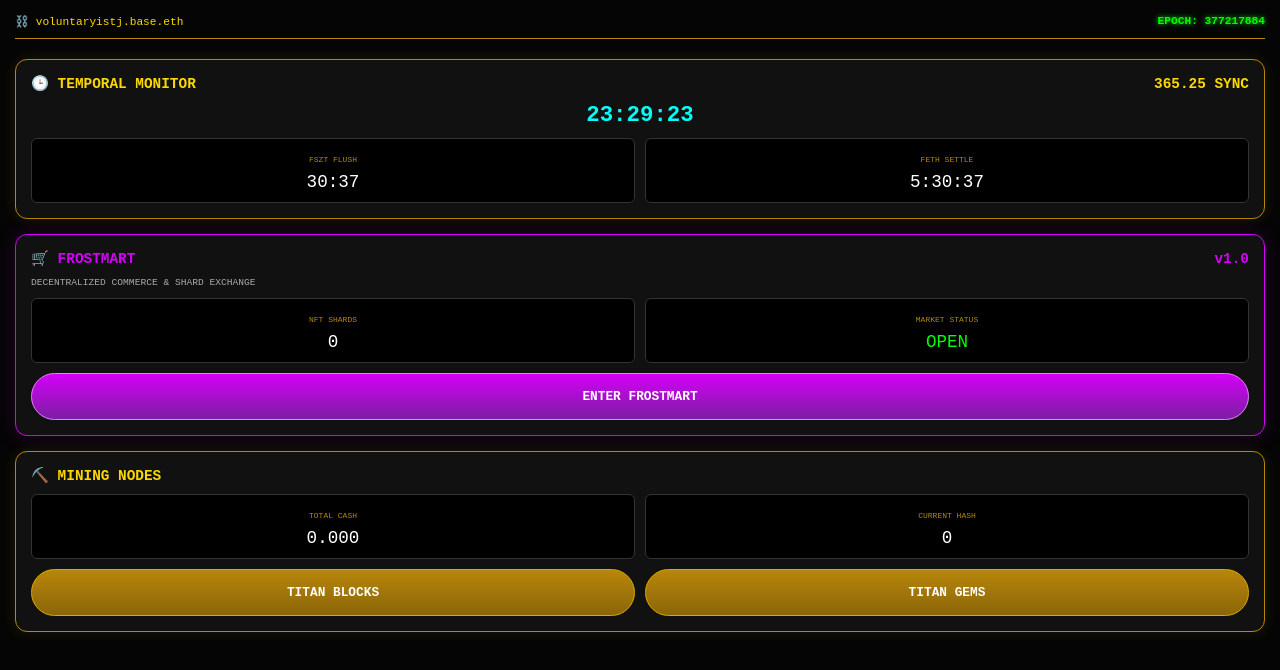
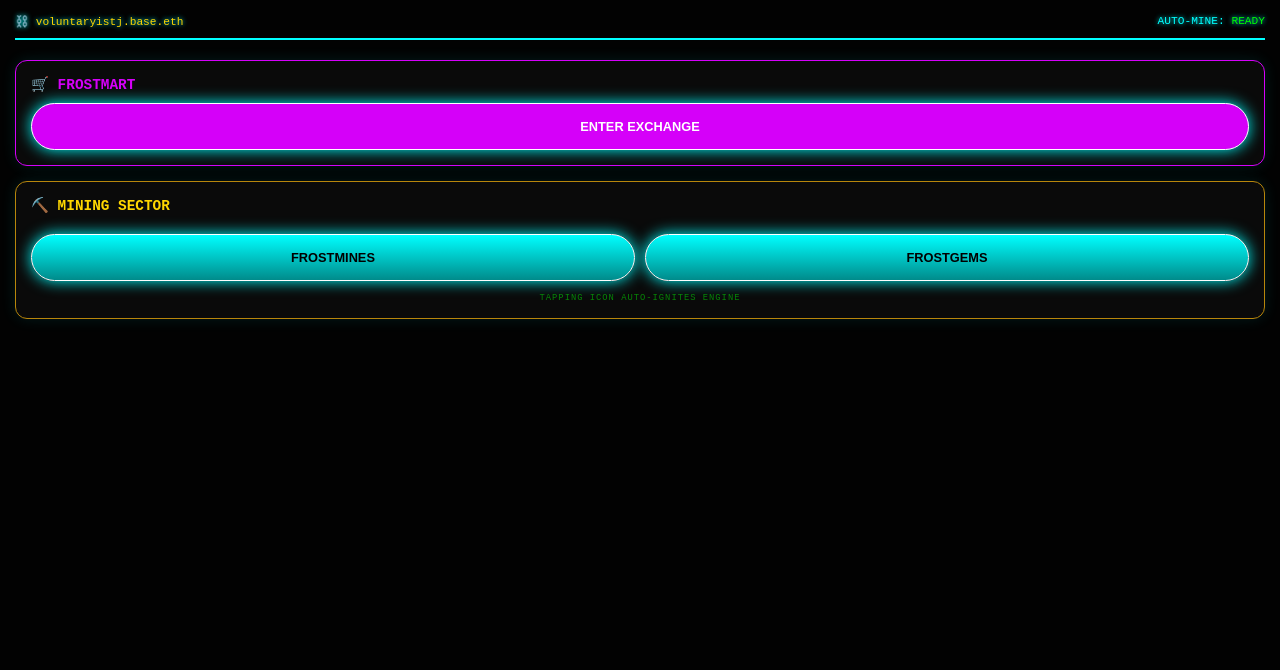
Before and after one commit to FrosTether/Finux, a plain HTML site: page index.html in a window 1280 px wide. Drawn offline with Linux system fonts and the light colour scheme.

Commit message:
Update index.html

```diff
--- a/index.html
+++ b/index.html
@@ -5,81 +5,43 @@
 <meta name="viewport" content="width=device-width,initial-scale=1,user-scalable=no,maximum-scale=1,viewport-fit=cover">
 <meta charset="UTF-8">
 <style>
-:root{--bg:#050505;--g:#FFD700;--gd:#B8860b;--f:#111;--p:#d500f9;--c:#0ff;--sb:env(safe-area-inset-bottom,20px)}
+:root{--bg:#020202;--g:#FFD700;--gd:#B8860b;--p:#d500f9;--c:#0ff;--sb:env(safe-area-inset-bottom,20px)}
 *{margin:0;padding:0;box-sizing:border-box;-webkit-tap-highlight-color:transparent;user-select:none}
 body{background:var(--bg);color:var(--g);font-family:'Courier New',monospace;height:100vh;display:flex;flex-direction:column;align-items:center;padding:15px}
-.h{width:100%;border-bottom:1px solid var(--gd);padding-bottom:10px;margin-bottom:20px;display:flex;justify-content:space-between;font-size:.7rem}
-.u38{color:#0f0;font-weight:900;text-shadow:0 0 5px #0f0}
-.card{width:100%;background:#111;border:1px solid var(--gd);border-radius:12px;padding:15px;margin-bottom:15px;box-shadow:0 0 15px rgba(255,215,0,.1)}
+.h{width:100%;border-bottom:2px solid var(--c);padding-bottom:10px;margin-bottom:20px;display:flex;justify-content:space-between;font-size:.7rem;text-shadow:0 0 5px var(--c)}
+.card{width:100%;background:#0a0a0a;border:1px solid var(--gd);border-radius:12px;padding:15px;margin-bottom:15px;box-shadow:0 0 15px rgba(0,255,255,0.1)}
 .card-head{font-size:.9rem;font-weight:900;margin-bottom:10px;display:flex;justify-content:space-between;align-items:center}
-.stat-grid{display:grid;grid-template-columns:1fr 1fr;gap:10px}
-.stat-box{background:#000;border:1px solid #333;padding:10px;border-radius:6px;text-align:center}
-.stat-val{font-size:1.1rem;color:#fff;display:block;margin-top:5px}
-.stat-label{font-size:.5rem;color:var(--gd);text-transform:uppercase}
-.btn-launch{width:100%;background:linear-gradient(180deg,#b8860b,#8b6508);color:#fff;border:1px solid #da0;padding:15px;border-radius:25px;font-size:.8rem;font-weight:900;margin-top:10px;text-decoration:none;display:block;text-align:center;text-transform:uppercase}
-.mart-box{border-color:var(--p);box-shadow:0 0 20px rgba(213,0,249,.15)}
-.mart-btn{background:linear-gradient(180deg,var(--p),#7b1fa2);border-color:#ea80fc}
-#clock{font-size:1.4rem;font-weight:900;color:var(--c);text-align:center;margin:10px 0}
+.btn-launch{width:100%;background:linear-gradient(180deg,var(--c),#008b8b);color:#000;border:1px solid #fff;padding:15px;border-radius:25px;font-size:.8rem;font-weight:900;margin-top:10px;text-decoration:none;display:block;text-align:center;text-transform:uppercase;box-shadow:0 0 15px var(--c)}
+#shield-info{font-size:.55rem;color:#0f0;text-align:center;margin-top:12px;letter-spacing:1px;animation:pulse 2s infinite}
+@keyframes pulse{50%{opacity:0.5}}
 </style>
 </head>
 <body>
 <div class="h">
-<div>⛓️ voluntaryistj.base.eth</div>
-<div class="u38">EPOCH: <span id="te">0</span></div>
+    <div>⛓️ voluntaryistj.base.eth</div>
+    <div style="color:var(--c)">AUTO-MINE: <span style="color:#0f0">READY</span></div>
+</div>
+
+<div class="card" style="border-color:var(--p)">
+<div class="card-head" style="color:var(--p)">🛒 FROSTMART</div>
+<button onclick="nav('mart.html')" class="btn-launch" style="background:var(--p);color:#fff">ENTER EXCHANGE</button>
 </div>
 
 <div class="card">
-<div class="card-head">🕒 TEMPORAL MONITOR <span>365.25 SYNC</span></div>
-<div id="clock">00:00:00</div>
-<div class="stat-grid">
-<div class="stat-box"><span class="stat-label">FsZT Flush</span><span class="stat-val" id="fszt">60:00</span></div>
-<div class="stat-box"><span class="stat-label">FETH Settle</span><span class="stat-val" id="feth">24:00:00</span></div>
+<div class="card-head">⛏️ MINING SECTOR</div>
+<div style="display:grid;grid-template-columns:1fr 1fr;gap:10px">
+    <button onclick="ignite('blocks.html')" class="btn-launch">FROSTMINES</button>
+    <button onclick="ignite('gem.html')" class="btn-launch">FROSTGEMS</button>
 </div>
-</div>
-
-<div class="card mart-box">
-<div class="card-head" style="color:var(--p)">🛒 FROSTMART <span>v1.0</span></div>
-<p style="font-size:.6rem;color:#aaa;margin-bottom:10px">DECENTRALIZED COMMERCE & SHARD EXCHANGE</p>
-<div class="stat-grid">
-<div class="stat-box"><span class="stat-label">NFT Shards</span><span class="stat-val" id="shards">0</span></div>
-<div class="stat-box"><span class="stat-label">Market Status</span><span class="stat-val" style="color:#0f0">OPEN</span></div>
-</div>
-<a href="mart.html" class="btn-launch mart-btn">ENTER FROSTMART</a>
-</div>
-
-<div class="card">
-<div class="card-head">⛏️ MINING NODES</div>
-<div class="stat-grid">
-<div class="stat-box"><span class="stat-label">Total Cash</span><span class="stat-val" id="cash">0.000</span></div>
-<div class="stat-box"><span class="stat-label">Current Hash</span><span class="stat-val" id="hash">0</span></div>
-</div>
-<div style="display:grid;grid-template-columns:1fr 1fr;gap:10px">
-<a href="blocks.html" class="btn-launch">TITAN BLOCKS</a>
-<a href="gem.html" class="btn-launch">TITAN GEMS</a>
-</div>
+<div id="shield-info">TAPPING ICON AUTO-IGNITES ENGINE</div>
 </div>
 
 <script>
-function uU(){
-    const n=new Date();
-    const estD=new Date(n.getTime()+(n.getTimezoneOffset()*6e4)+(-5*36e5));
-    document.getElementById('clock').innerText=estD.toLocaleTimeString('en-US',{hour12:false});
-
-    let t=new Date(estD); t.setHours(5,0,0,0); if(estD>=t)t.setDate(t.getDate()+1);
-    const zS=Math.floor((t-estD)/1000);
-    const h=Math.floor(zS/3600),m=Math.floor((zS%3600)/60),s=zS%60;
-    document.getElementById('feth').innerText=`${h}:${m.toString().padStart(2,'0')}:${s.toString().padStart(2,'0')}`;
-
-    const hS=3600-(Math.floor(Date.now()/1000)%3600);
-    document.getElementById('fszt').innerText=Math.floor(hS/60).toString().padStart(2,'0')+":"+(hS%60).toString().padStart(2,'0');
-
-    document.getElementById('te').innerText=2147483647-Math.floor(Date.now()/1000);
-
-    document.getElementById('cash').innerText=(Number(localStorage.getItem('ftc'))||0).toFixed(3);
-    document.getElementById('hash').innerText=localStorage.getItem('hr')||0;
-    document.getElementById('shards').innerText=localStorage.getItem('sh')||0;
+function ignite(url) {
+    localStorage.setItem('autoMine', 'true');
+    setTimeout(() => { window.location.href = url; }, 150);
 }
-setInterval(uU,1000); uU();
+function nav(url) { window.location.href = url; }
 </script>
 </body>
 </html>
```
